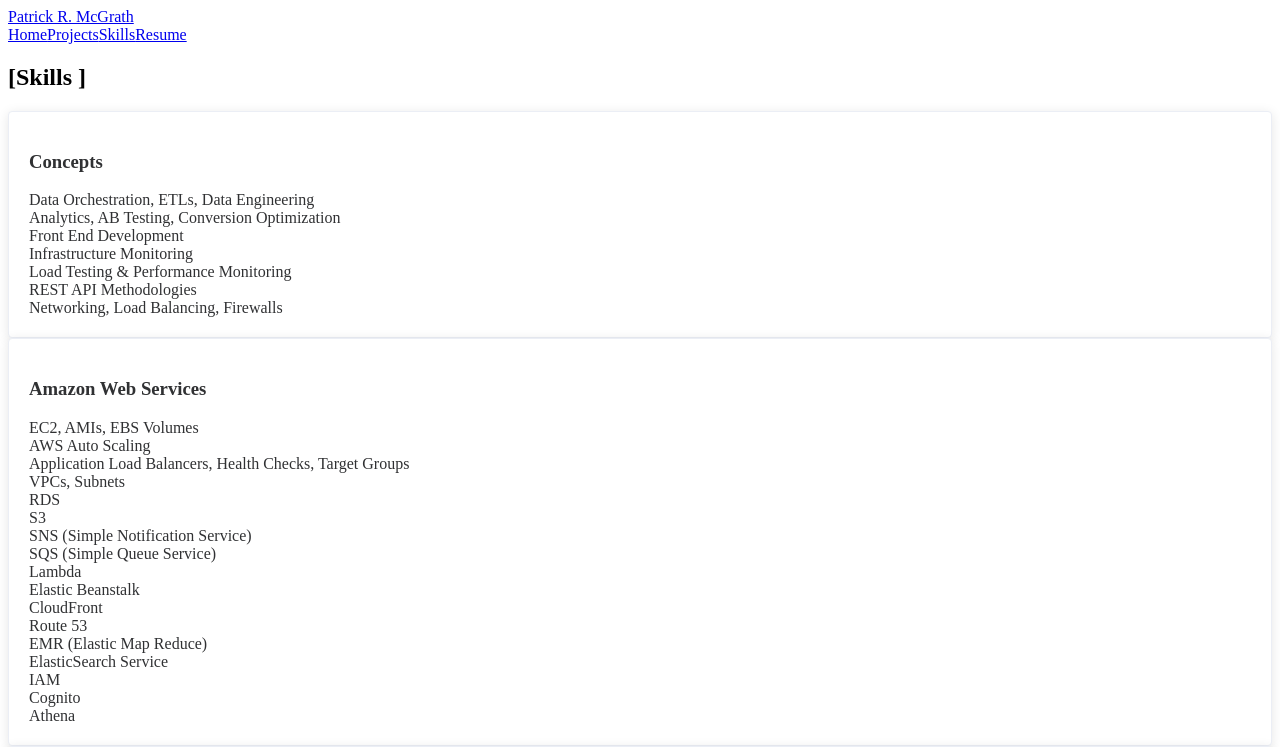
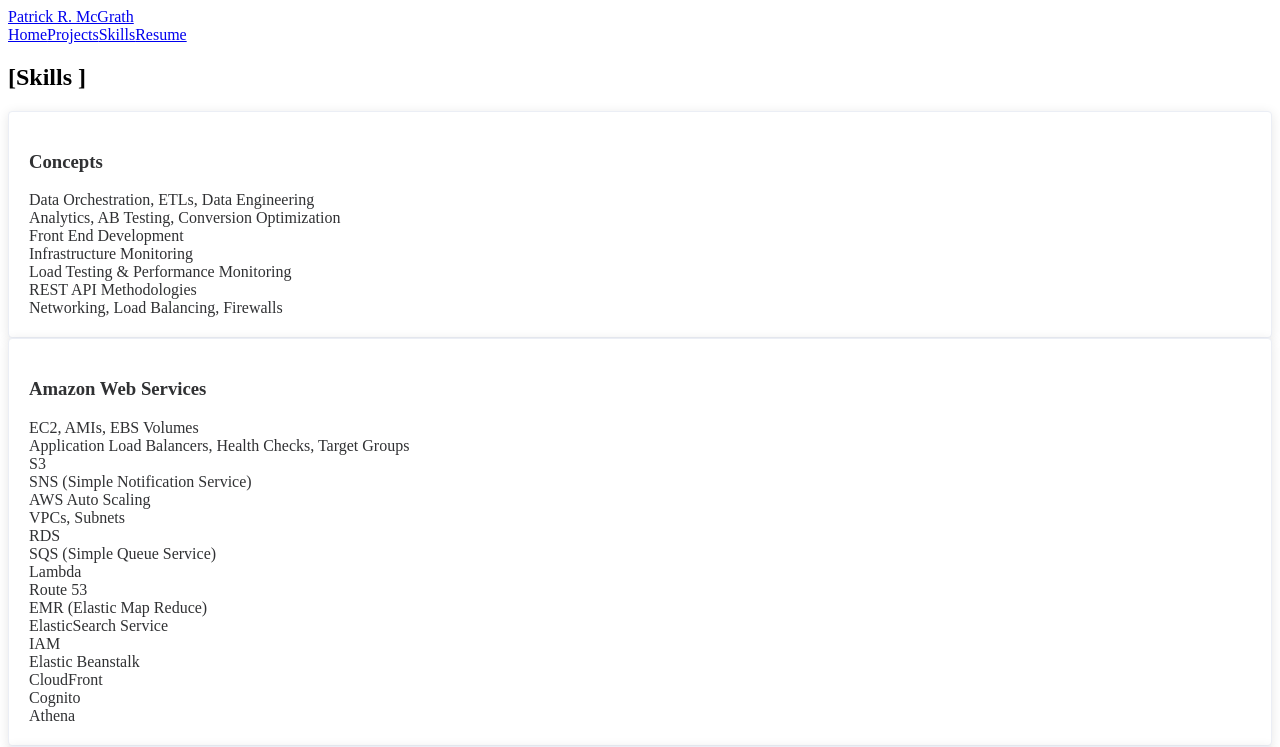
Before and after one commit to PatrickMcGrath29/patrickmcgrath.io, a Vue app: page /#/skills in a window 1280 px wide. Shown: the top 747 px of the page. Built offline with nearby package versions, Linux system fonts and the light colour scheme.

Commit message:
Updating the structure and styles of the skills page

```diff
--- a/src/json/skills.json
+++ b/src/json/skills.json
@@ -44,7 +44,7 @@
         },
         {
           "name": "Application Load Balancers, Health Checks, Target Groups",
-          "proficiency": "3"
+          "proficiency": 3
         },
         {
           "name": "VPCs, Subnets",
--- a/src/pages/skills/Index.vue
+++ b/src/pages/skills/Index.vue
@@ -9,9 +9,17 @@
           </h1>
         </div>
         <div class="skills__wrapper">
-          <!-- <el-card class="skills__group">
-            <h3 class="skills__group-header"> Key </h3>
-
+          <!-- <el-card class="skills__group skills__group-key">
+            <div class="skills__term-wrapper">
+              <h3 class="skills__group-header">Key</h3>
+              <div
+                class="skills__term"
+                v-for="(skill, index) in skillsJson.proficiency_key"
+                :key="index"
+              >
+                <div class="skills__term-content">{{ skill }}</div>
+              </div>
+            </div>
           </el-card> -->
           <el-card
             v-for="(skill_group, index) in skillsJson.data"
@@ -20,11 +28,17 @@
           >
             <h3 class="skills__group-header">{{ skill_group.group_name }}</h3>
             <div v-if="skill_group.terms" class="skills__term-wrapper">
-              <div v-for="(skill, index) in skill_group.terms" :key="index" class="skills__term">
-                <div v-if="'proficiency' in skill" class="skills__proficiency-indicator" v-bind:class="skillsJson.proficiency_key[skill.proficiency]"></div>
-                <div class="skills__term-content">
-                  {{skill.name}}
-                </div>
+              <div
+                v-for="(skill, index) in sortByProficiency(skill_group.terms)"
+                :key="index"
+                class="skills__term"
+              >
+                <div
+                  v-if="'proficiency' in skill"
+                  class="skills__proficiency-indicator"
+                  v-bind:class="skillsJson.proficiency_key[skill.proficiency]"
+                ></div>
+                <div class="skills__term-content">{{skill.name}}</div>
               </div>
             </div>
           </el-card>
@@ -47,6 +61,22 @@ export default {
     return {
       skillsJson: SkillsJson
     };
+  },
+  methods: {
+    sortByProficiency: function(skills) {
+      return skills.sort((a, b) => {
+        if ("proficiency" in a) {
+          if ("proficiency" in b) {
+            return parseInt(a.proficiency) > parseInt(b.proficiency) ? -1 : 1;
+          }
+          return -1;
+        }
+        if ("proficiency" in b) {
+          return -1;
+        }
+        return 0;
+      });
+    }
   }
 };
 
```
Also changed, not shown: src/assets/styles/pages/skills-index.scss (+10 -1 lines).
